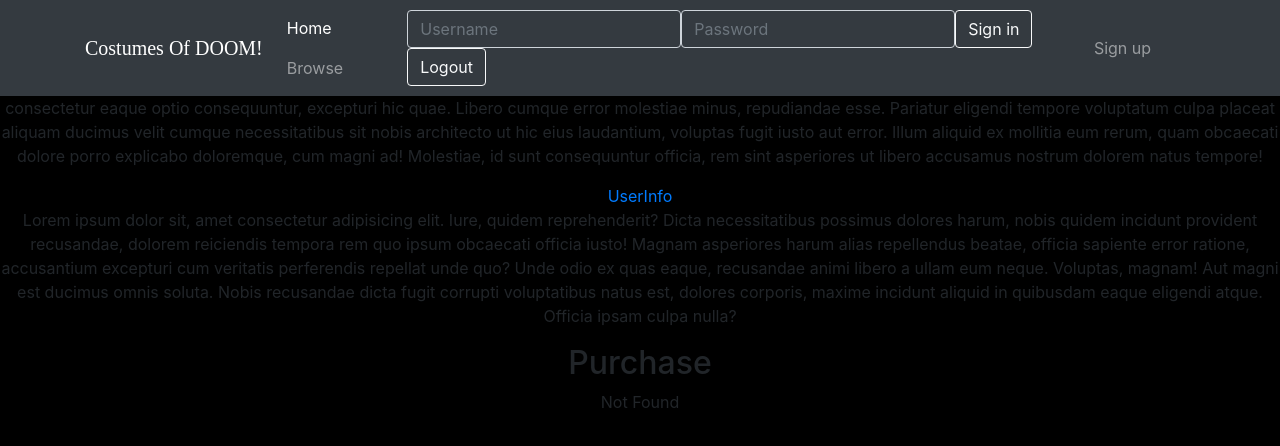
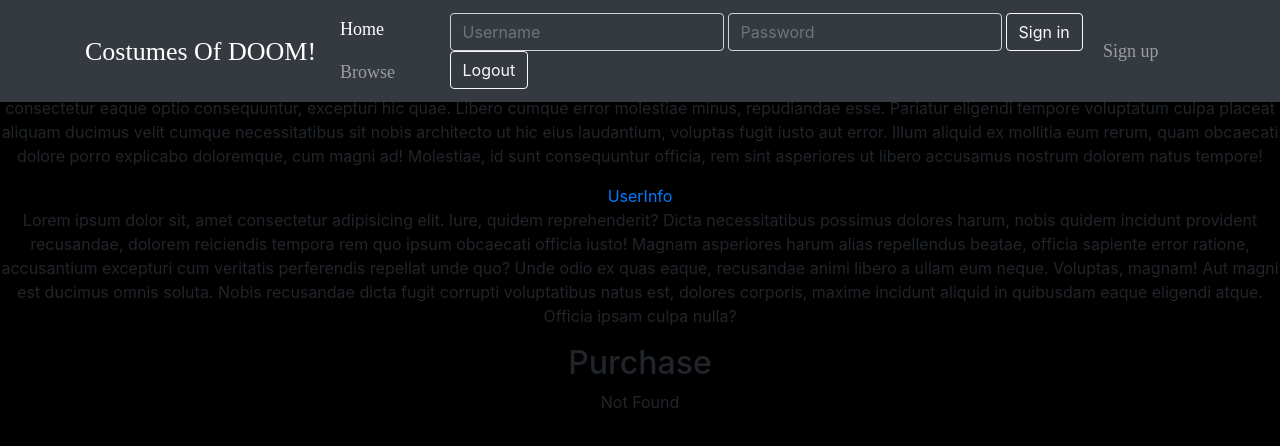
Before and after one commit to eddiesr123/p2-team-a, a React (Create React App) app: page /purchase in a window 1280 px wide. Shown: the top 446 px of the page. Built offline with nearby package versions, Linux system fonts and the light colour scheme.

Commit message:
Updated navbar fonts and added link to browse section

```diff
--- a/src/App.css
+++ b/src/App.css
@@ -55,7 +55,16 @@
 
 .navbar-brand,#navbar-brand{
     font-family: eater;
+    font-size: 26px;
 }
+.nav-link {
+  font-family: creepster;
+  font-size: 18px;
+}
+
 body{
   background-color: black;
   }
+  .form-group input, .btn-outline-light {
+    margin-right:4px;
+  }
--- a/src/components/Navbar.tsx
+++ b/src/components/Navbar.tsx
@@ -1,4 +1,5 @@
 import React from "react";
+import { Link } from "react-router-dom";
 
 export default class Navbar extends React.Component<any, any> {
   render() {
@@ -34,10 +35,8 @@ export default class Navbar extends React.Component<any, any> {
 
                 <li className="divider-vertical nav-item" />
                 <li>
-                  <a className="nav-link" href="#">
-                    {" "}
-                    Browse
-                  </a>
+
+                  <Link className="nav-link" to="/browse/">Browse</Link>
                 </li>
               </ul>
 
```
